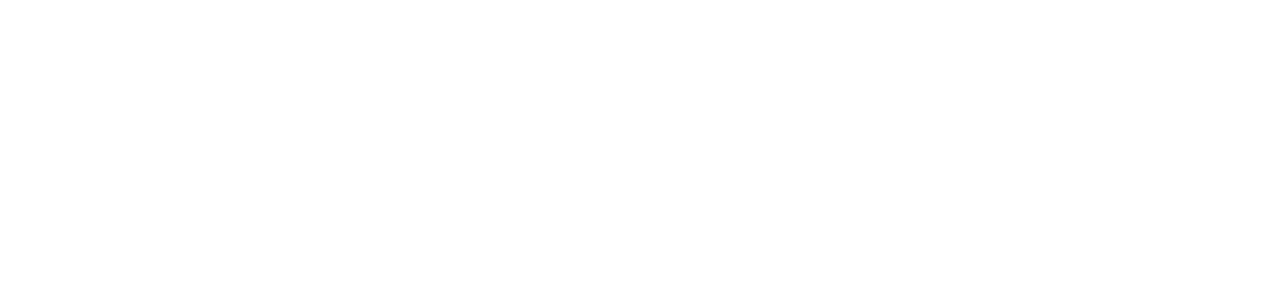
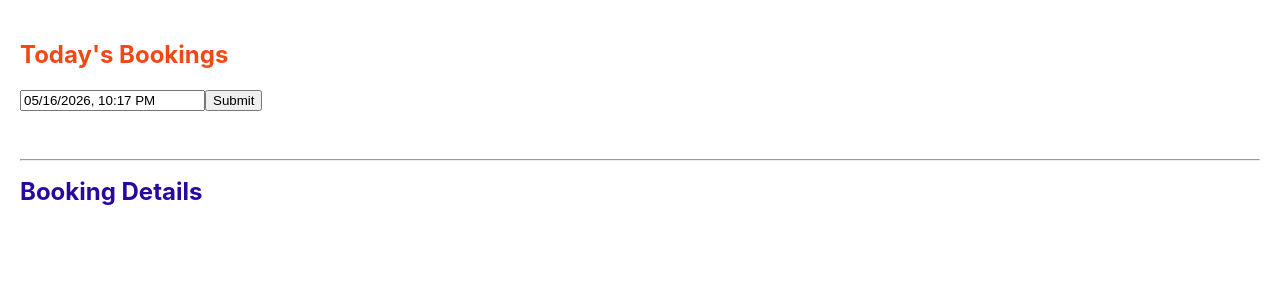
Before and after one commit to nareshvusm-gif/customregapps, a React (Create React App) app in the folder Source/customregapp/: page /CurrentBookings in a window 1280 px wide. Before the commit this address had no page. Shown: the top 300 px of the page. Built offline with nearby package versions, Linux system fonts and the light colour scheme.

Commit message:
Adding changes for booking list - today and upcoming

```diff
--- a/Source/customregapp/package.json
+++ b/Source/customregapp/package.json
@@ -9,6 +9,7 @@
     "@testing-library/user-event": "^13.5.0",
     "axios": "^1.16.1",
     "react": "^19.2.6",
+    "react-datepicker": "^9.1.0",
     "react-dom": "^19.2.6",
     "react-router-dom": "^7.15.0",
     "react-scripts": "^0.0.0",
--- a/Source/customregapp/src/App.js
+++ b/Source/customregapp/src/App.js
@@ -2,14 +2,16 @@
 import Login from './components/Login';
 import Register from './components/Register';
 import Dashboard from './components/dashboard';
-import BookingList from './components/BookingList';
+import CurrentBookings from './components/booking/CurrentBookings';
+import UpcomingBookings from './components/booking/UpcomingBookings';
 import BookingLists from './components/BookingLists';
 
 function App() {
   return (
     <Router>
       <Routes>
-        <Route path="/BookingList" element={<BookingList />} />
+        <Route path="/CurrentBookings" element={<CurrentBookings />} />
+        <Route path="/UpcomingBookings" element={<UpcomingBookings />} />
         <Route path="/BookingLists" element={<BookingLists />} />
         <Route path="/login" element={<Login />} />
         <Route path="/register" element={<Register />} />
--- a/Source/customregapp/src/components/BookingLists.js
+++ b/Source/customregapp/src/components/BookingLists.js
@@ -1,47 +1,180 @@
-import React, { useEffect, useState } from "react";
 
- //function BookingLists() {
 
-function BookingLists() {
-  const [data, setData] = useState([]);
 
-  useEffect(() => {
-    fetch("http://localhost:8080/bookingAPI/currentBookingList", {
-      method: "POST",
-      headers: {
-        "Content-Type": "application/json",
-      },
-      body: JSON.stringify({
-        bookingDate: "2026-05-11T13:45:30.500",
-      }),
-    })
-      .then((res) => res.json())
-      .then((response) => {
-        console.log("API Response:", response);
 
-        // read response data
-        setData(response);
-      })
-      .catch((error) => {
-        console.error("Error:", error);
-      });
-  }, []);
 
-  return (
-    <div>
-      <h1>Booking Lists</h1>
 
-      {data.map((item) => (
-        <div key={item.id}>
-          <p>ID: {item.id}</p>
-          <p>userName: {item.userName}</p>
-          <p>userPhNum: {item.userPhNum}</p>
-          <p>bookingDate: {item.bookingDate}</p>
-          <hr />
+// TodaysBookings.jsx
+import React, { useState, useEffect } from 'react';
+import axios from 'axios'; // Ensure axios is installed: npm install axios
+
+const BookingLists = () => {
+    const [bookings, setBookings] = useState([]);
+    const [loading, setLoading] = useState(true);
+    const [error, setError] = useState(null);
+
+    useEffect(() => {
+        const fetchTodaysBookings = async () => {
+            try {
+                // Fetching from the Spring Boot API endpoint
+                const response = await axios.get('http://localhost:8080/bookingAPI/todayBookingList');
+                setBookings(response.data);
+            } catch (err) {
+                setError('Failed to fetch bookings.');
+                console.error(err);
+            } finally {
+                setLoading(false);
+            }
+        };
+
+        fetchTodaysBookings();
+    }, []);
+
+    if (loading) return <div>Loading today's bookings...</div>;
+    if (error) return <div>{error}</div>;
+
+    return (
+        <div>
+            <h2>Today's Bookings</h2>
+            {bookings.length === 0 ? (
+                <p>No bookings for today.</p>
+            ) : (
+                <ul>
+                    {bookings.map((booking) => (
+                        <li key={booking.id}>
+                            <strong>{booking.guestName}</strong> at {new Date(booking.startTime).toLocaleTimeString()}
+                        </li>
+                    ))}
+                </ul>
+            )}
         </div>
-      ))}
-    </div>
-  );
-}
+    );
+};
 
 export default BookingLists;
+
+
+
+
+
+
+
+
+
+
+
+
+
+
+
+
+
+// import React, { useState } from "react";
+// import DatePicker from "react-datepicker";
+// import "react-datepicker/dist/react-datepicker.css";
+
+// const BookingLists = () => {
+//   const [startDate, setStartDate] = useState(new Date());
+
+//   return (
+//     <DatePicker
+//       selected={startDate}
+//       onChange={(date) => setStartDate(date)}
+//       showTimeSelect
+//       dateFormat="Pp" // Displays both date and time
+//     />
+//   );
+// };
+
+// export default BookingLists;
+
+
+
+
+
+
+
+
+
+
+
+
+
+
+
+
+
+
+
+
+
+
+
+
+
+
+
+
+
+
+
+
+
+
+
+
+
+
+
+
+
+
+
+
+// import React, { useEffect, useState } from "react";
+
+//  //function BookingLists() {
+
+// function BookingLists() {
+//   const [data, setData] = useState([]);
+
+//   useEffect(() => {
+//     fetch("http://localhost:8080/bookingAPI/currentBookingList", {
+//       method: "POST",
+//       headers: {
+//         "Content-Type": "application/json",
+//       },
+//       body: JSON.stringify({
+//         bookingDate: "2026-05-11T13:45:30.500",
+//       }),
+//     })
+//       .then((res) => res.json())
+//       .then((response) => {
+//         console.log("API Response:", response);
+
+//         // read response data
+//         setData(response);
+//       })
+//       .catch((error) => {
+//         console.error("Error:", error);
+//       });
+//   }, []);
+
+//   return (
+//     <div>
+//       <h1>Booking Lists</h1>
+
+//       {data.map((item) => (
+//         <div key={item.id}>
+//           <p>ID: {item.id}</p>
+//           <p>userName: {item.userName}</p>
+//           <p>userPhNum: {item.userPhNum}</p>
+//           <p>bookingDate: {item.bookingDate}</p>
+//           <hr />
+//         </div>
+//       ))}
+//     </div>
+//   );
+// }
+
+// export default BookingLists;
--- /dev/null
+++ b/Source/customregapp/src/components/booking/CurrentBookings.css
@@ -0,0 +1,34 @@
+.h3 {
+  color: #2908a0;
+  font-size: 24px;
+  margin-bottom: 20px;
+}
+
+.h2 {
+  color: #f3410bf6;
+  font-size: 24px;
+  margin-bottom: 20px;
+   justify-content: center;
+}
+
+.h4 {
+  color: #ebdb08f6;
+  font-size: 24px;
+  margin-bottom: 20px;
+   justify-content: center;
+}
+
+.booking-item {
+  border: 1px solid #8dbbe0;
+  padding: 5px;
+  margin-bottom: 2px;
+text-align: left;
+border-width: 1px 0px;
+
+}
+
+/* .form {
+  display: flex;
+  flex-direction: column;
+  gap: 2px;
+} */
--- a/Source/customregapp/src/components/BookingList.js
+++ b/Source/customregapp/src/components/booking/CurrentBookings.js
@@ -1,19 +1,31 @@
 import react from "react";
 
 import React, { useState } from 'react';
+import DatePicker from "react-datepicker";
+import "react-datepicker/dist/react-datepicker.css";
+import './CurrentBookings.css';
 
-function BookingList() {
+function CurrentBookings() {
   // 1. Set up state for your input and the response
   const [bookingDate, setBookingDate] = useState('');
   const [response, setResponse] = useState([]);
+  const [startDate, setStartDate] = useState(new Date());
+
 
   const handleSubmit = async (e) => {
     e.preventDefault();
 
+    // Format the date to match the expected format (e.g., "dd-MM-yyyy")
+
+      const day = String(startDate.getDate()).padStart(2, '0');
+      const month = String(startDate.getMonth() + 1).padStart(2, '0'); // Months are 0-indexed
+      const year = startDate.getFullYear();
+      const formattedDate = `${year}-${month}-${day}`;
+
     const requestOptions = {
       method: 'POST',
       headers: { 'Content-Type': 'application/json' },
-      body: JSON.stringify({ bookingDate: bookingDate })
+      body: JSON.stringify({ bookingDate: formattedDate })
     };
 
     try {
@@ -22,6 +34,8 @@
       const data = await res.json();
 
       console.log('API Response:', data); // Log the response for debugging
+      console.log('Booking Date Sent:', formattedDate); // Log the booking date sent to the API
+
       // 3. Save the response data to state
       setResponse(data);
         // If response is null, show a loading message
@@ -36,19 +50,22 @@
   return (
     <div style={{ padding: '20px' }}>
 
-      <h2>Current BookingList</h2>
+      <h2 className="h2">Today's Bookings</h2>
+
       <form onSubmit={handleSubmit}>
-        <input
-          type="text"
-          value={bookingDate}
-          onChange={(e) => setBookingDate(e.target.value)}
-          placeholder="Enter booking date"
-        />
+         <DatePicker
+            selected={startDate}
+            onChange={(date) => setStartDate(date)}
+            showTimeSelect
+            dateFormat="Pp" // Displays both date and time
+          />
         <button type="submit">Submit</button>
       </form>
-      <h1>Booking List</h1>
+      <br /><br />
+      <hr />
+      <h1 className="h3">Booking Details </h1>
       {response.map((item) => (
-        <div key={item.id}>
+        <div className="booking-item" key={item.id}>
           <p>ID: {item.id}</p>
           <p>userName: {item.userName}</p>
           <p>userPhNum: {item.userPhNum}</p>
@@ -60,4 +77,4 @@
   );
 }
 
-export default BookingList;
+export default CurrentBookings;
--- /dev/null
+++ b/Source/customregapp/src/components/booking/UpcomingBookings.js
@@ -0,0 +1,50 @@
+import React, { useState, useEffect } from 'react';
+import './CurrentBookings.css'; // Assuming you have some basic styles for the booking list
+
+const UpcomingBookings = () => {
+  const [users, setUsers] = useState([]);      // Stores the API data
+  const [loading, setLoading] = useState(true); // Tracks loading status
+  const [error, setError] = useState(null);    // Tracks any errors
+
+
+  useEffect(() => {
+    // 1. Define the function to fetch data
+    const fetchData = async () => {
+      try {
+        const response = await fetch('http://localhost:8080/bookingAPI/upBookingList');
+
+        // 2. Check if the response is okay
+        if (!response.ok) {
+          throw new Error(`HTTP error! status: ${response.status}`);
+        }
+
+        // 3. Parse JSON and update state
+        const data = await response.json();
+        setUsers(data);
+      } catch (err) {
+        setError(err.message);
+      } finally {
+        setLoading(false);
+      }
+    };
+
+    fetchData();
+  }, []); // Empty array means this runs once when the component mounts
+
+  // 4. Conditional Rendering
+  if (loading) return <p>Loading users...</p>;
+  if (error) return <p>Error: {error}</p>;
+
+  return (
+    <div>
+      <h1>Upcoming Bookings</h1>
+      <ul>
+        {users.map(user => (
+          <li key={user.id}>{user.id} - {user.userName} - {user.userPhNum} - {user.bookingDate}</li>
+        ))}
+      </ul>
+    </div>
+  );
+};
+
+export default UpcomingBookings;
--- a/Source/customregapp/src/components/dashboard.js
+++ b/Source/customregapp/src/components/dashboard.js
@@ -9,9 +9,9 @@
       <h1>Welcome to the Dashboard!</h1>
       <p>This is a protected page that only logged-in users can see.</p>
       <br />
-      <button onClick={() => navigate('/bookingList')}>Go to Booking List</button>
+      <button onClick={() => navigate('/CurrentBookings')}>Today's Bookings</button>
       <br />
-      <button onClick={() => navigate('/bookingLists')}>Booking Lists</button>
+      <button onClick={() => navigate('/UpcomingBookings')}>Upcoming Bookings</button>
       <br />
       <button onClick={() => navigate('/login')}>Logout</button>
 
```
Also changed, not shown: 1 other file (tests, documents, lock files or other folders).
